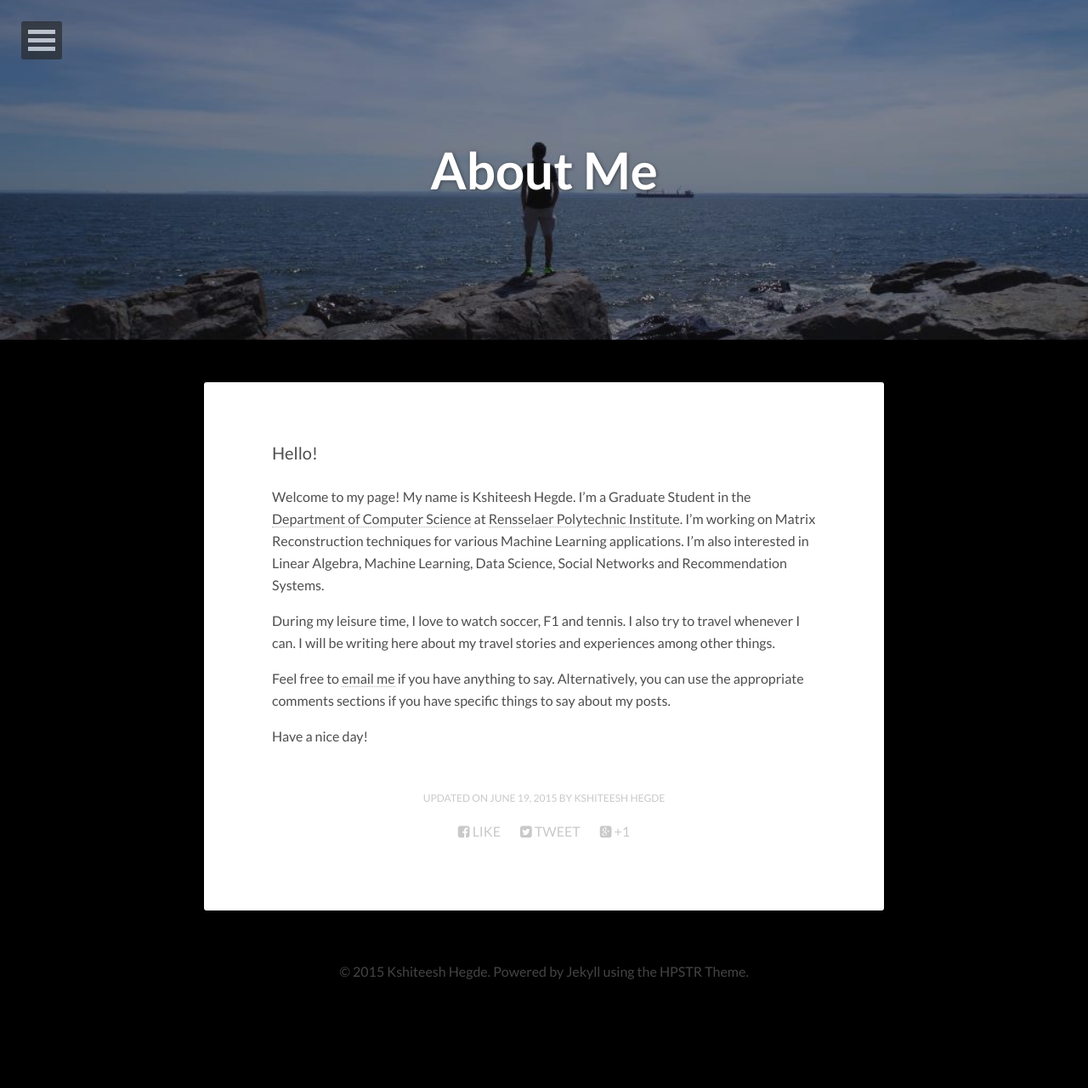
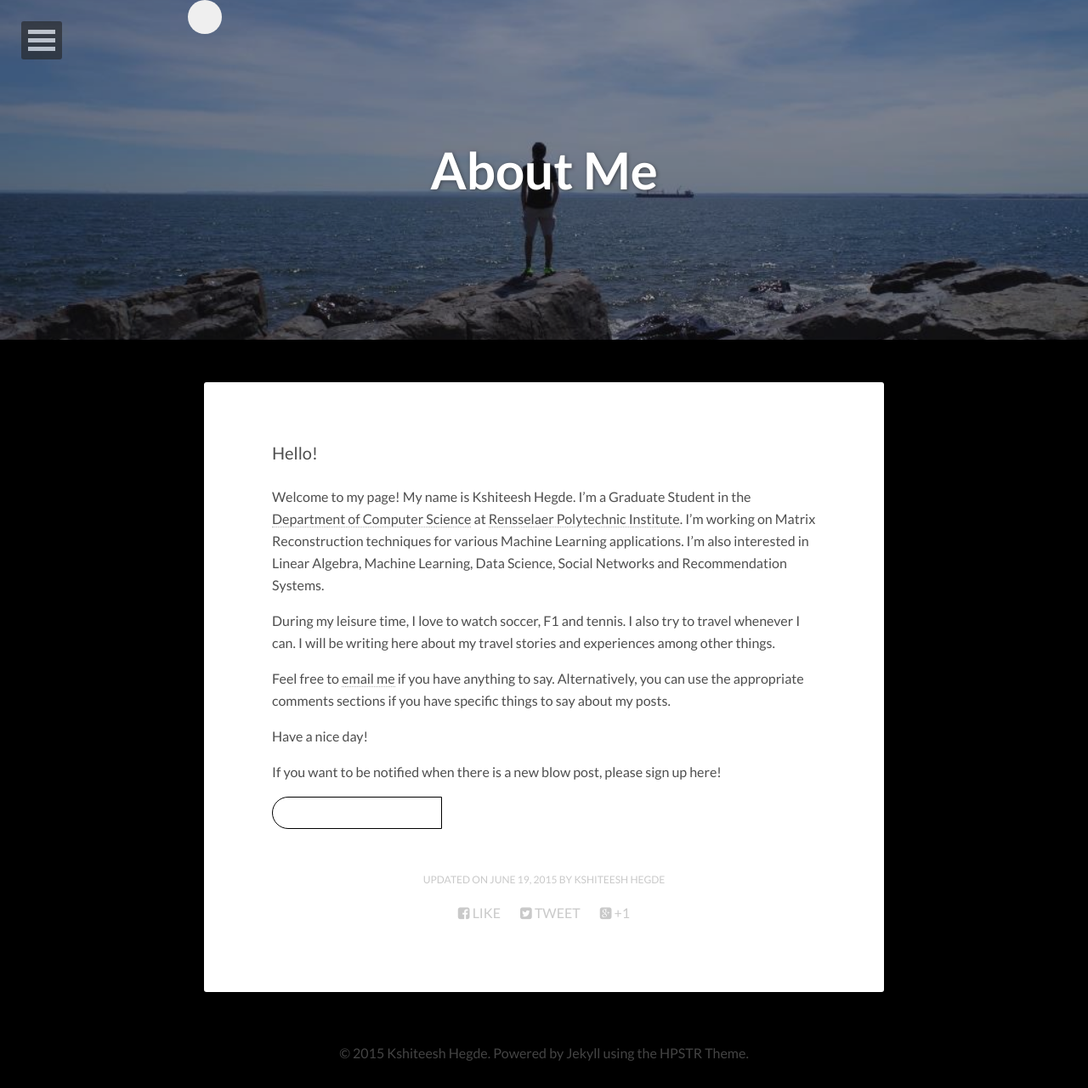
Before and after one commit to kshiteesh/personal_website, a Jekyll site: the page built from about/index.md, in a window 1280 px wide. Shown: the whole page at 85% size. Built offline with Jekyll 4.4.1, drawn with Linux system fonts in a browser that asks for light colours; nearby versions of some CDN libraries; before the commit the page ends 1185 px from its top, so only the background shows below that.

Commit message:
MailChimp

```diff
--- a/_sass/_site.scss
+++ b/_sass/_site.scss
@@ -54,3 +54,77 @@
 b, i, strong, em, blockquote, p, q, span, figure, img, h1, h2, header, input, a {
 	@include transition(all .2s ease);
 }
+
+/***********************************************************************************
+
+Post Subscribe
+
+************************************************************************************/
+
+#post-subscribe h1 {
+    margin-bottom: 32px;
+}
+
+/***********************************************************************************
+
+Subscribe
+
+************************************************************************************/
+
+#subscribe {
+    margin: 15px 0 40px;
+}
+
+input[type="text"],
+input[type="email"] {
+    background: none;
+    outline: none;
+
+    border-radius: 20px 0 0 20px;
+    border: none;
+    border: 1px solid;
+
+    font-family: "Source Sans Pro", sans-serif;
+    font-weight: 300;
+    font-size: 14px;
+    line-height: 38px;
+
+    width: 200px;
+    height: 38px;
+
+    padding: 0 20px;
+
+    -webkit-appearance: none;
+}
+
+input:focus {
+    outline: 0;
+}
+
+.button {
+    outline: none;
+
+    border-radius: 50%;
+    border: none;
+
+    font-size: 38px;
+    line-height: 19px;
+    text-align: center;
+
+    width: 40px;
+    height: 40px;
+
+    padding: 0;
+
+    position: absolute;
+    top: 0;
+    left: 221px;
+
+    cursor: pointer;
+
+    transition-duration: 0.25s;
+}
+
+#post-subscribe {
+    display: none;
+}
--- a/about/index.md
+++ b/about/index.md
@@ -19,3 +19,22 @@ During my leisure time, I love to watch soccer, F1 and tennis. I also try to tra
 Feel free to [email me](mailto:kshiteesh@hegde.me) if you have anything to say. Alternatively, you can use the appropriate comments sections if you have specific things to say about my posts.
 
 Have a nice day!
+
+<div id="pre-subscribe">
+	<div class="row" id="copy">
+			<p>If you want to be notified when there is a new blow post, please sign up here!</p>
+    </div>
+	<div class="row" id="subscribe">
+			<!-- MailChimp: Replace all the XXX’s with your own MailChimp signup URL and list ID’s. -->
+			<form action="//rpi.us10.list-manage.com/subscribe/post-json?u=def4dd9781daa1f9d44dc7676&amp;id=d57ca91cf1&c=?" method="get">
+				<input type="email" name="EMAIL" id="email">
+				<button type="submit" class="button icon submit" name="subscribe"></button>
+			</form>
+	</div>
+</div>
+
+<div id="post-subscribe">
+			<div class="row" id="copy">
+				<h1>Thanks for <strong>signing up!</strong>. Check your email to <strong>confirm</strong> your subscription.</h1>
+			</div>
+</div>
```
Also changed, not shown: assets/js/_main.js (+63 -0 lines).
